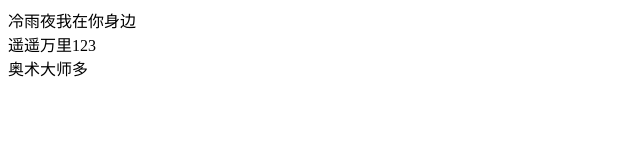
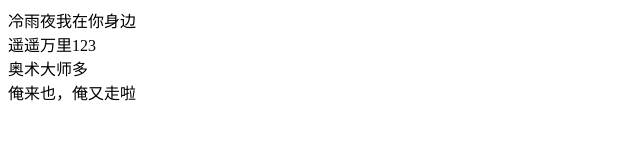
Before and after one commit to wpf151396/purchase, a plain HTML site: page index.html in a window 1280 px wide. Shown: the whole page, without its empty margins (0-640 px from the left). Drawn offline with Linux system fonts and the light colour scheme.

Commit message:
王天霸修改的

```diff
--- a/index.html
+++ b/index.html
@@ -12,6 +12,7 @@
     <div>冷雨夜我在你身边</div>
     <div>遥遥万里123</div>
     <div>奥术大师多</div>
+    <div>俺来也，俺又走啦</div>
 </body>
 
 </html>
```
